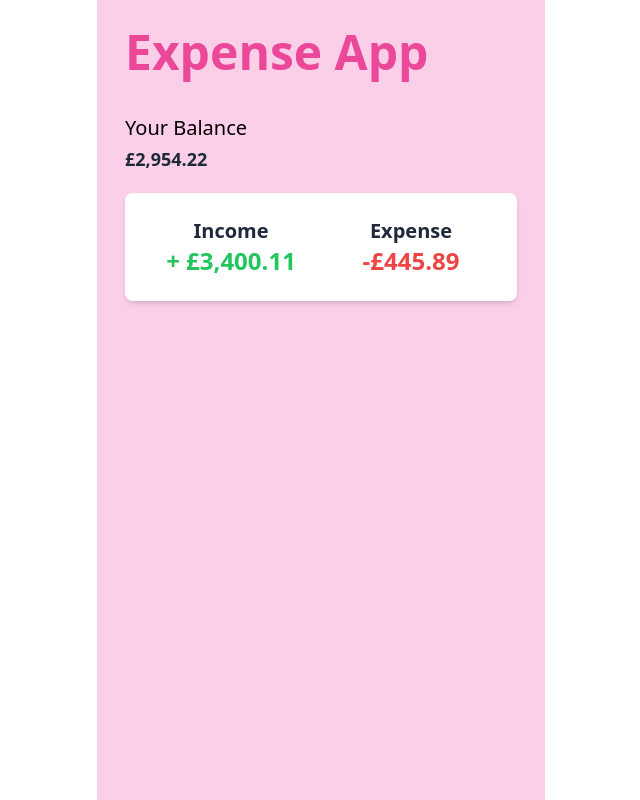
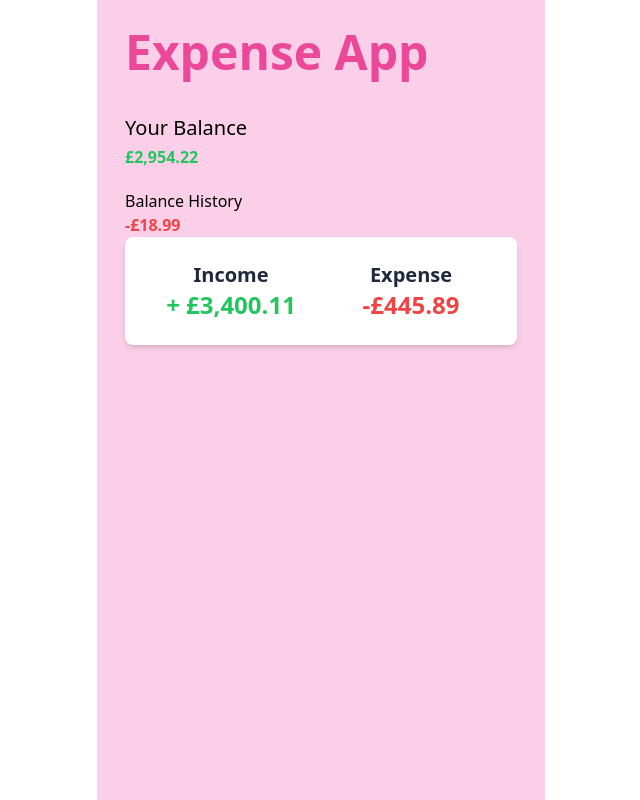
Before and after one commit to raybrowndev/expense-tracker-react, a React app: page / in a window 1280 px wide. Shown: the whole page, without its empty margins (319-959 px from the left). Built offline with nearby package versions, Linux system fonts and the light colour scheme; the HTML template or start-up script is replaced by a standard one.

Commit message:
balance history money prop test

```diff
--- a/src/App.tsx
+++ b/src/App.tsx
@@ -1,7 +1,8 @@
 import React from 'react';
 import { Header } from './components/Header'
 import { Balance } from './components/Balance'
-import { IncomeExpenses } from './components/IncomeExpenses';
+import { IncomeExpenses} from './components/IncomeExpenses';
+import { MoneySmallExpense } from './components/Money';
 
 
 function App() {
@@ -11,9 +12,10 @@ function App() {
       <Header title="Expense App" />
         <div className="container">
           <Balance />
+          Balance History
+          <MoneySmallExpense value={18.99} />
           <IncomeExpenses />
         </div>
-
     </div>
     </>
   )
--- a/src/components/Balance.tsx
+++ b/src/components/Balance.tsx
@@ -1,5 +1,5 @@
 import React from 'react';
-import { MoneySmall } from './Money';
+import { MoneySmallIncome } from './Money';
 import { BasicText } from './Header';
 
 export const Balance = () => {
@@ -7,7 +7,7 @@ export const Balance = () => {
     <>
     <div className="text-slate-800 pt-5 pb-5">
     <BasicText title="Your Balance" />
-    <MoneySmall value={2954.22} />
+    <MoneySmallIncome value={2954.22} />
     </div>
 </>
   )
--- a/src/components/Money.tsx
+++ b/src/components/Money.tsx
@@ -32,10 +32,18 @@ export const MoneyLargeIncome: React.FC<MoneyProps> = ({value}) => {
     )
   }
 
-  export const MoneySmall: React.FC<MoneyProps> = ({value}) => {
+  export const MoneySmallIncome: React.FC<MoneyProps> = ({value}) => {
     return (
       <>
-          <h1 className="text-lg font-bold text-slate-800">{formatCurrency(value)}</h1>
+          <h1 className="text-base font-bold text-green-500">{formatCurrency(value)}</h1>
       </>
     )
-  }
+    }
+
+  export const MoneySmallExpense: React.FC<MoneyProps> = ({value}) => {
+    return (
+      <>
+          <h1 className="font-bold text-red-500">-{formatCurrency(value)}</h1>
+      </>
+    )
+    }
```
Also changed, not shown: src/components/IncomeExpenses.tsx (+14 -0 lines), postcss.config.cjs (renamed from postcss.config.js), 1 other file (tests, documents, lock files or other folders).
